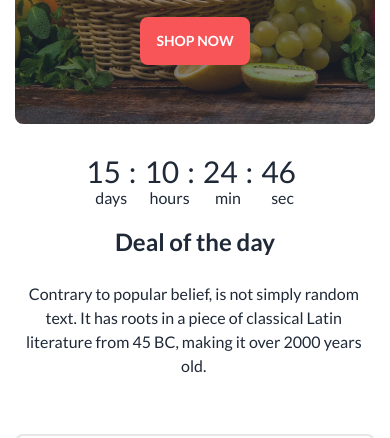
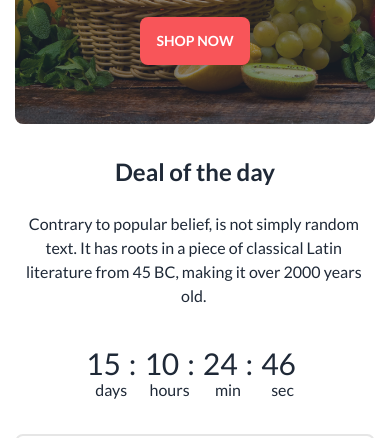
Before and after one commit to sahid013/fruit-brust-assignment3, a plain HTML site: page index.html in a window 390 px wide. Shown: the part 326-764 px from the top of the page. Drawn offline with nearby package versions, Linux system fonts and the light colour scheme; grey boxes are pictures that could not be loaded.

Commit message:
Assignment completed

```diff
--- a/index.html
+++ b/index.html
@@ -253,7 +253,7 @@
 
     <!-- Deal of the day section -->
 
-      <div class="md:mx-[45px] lg:container lg:mx-auto mt-8 md:mt-0 mb-8 hero-content p-0 flex flex-col justify-center items-center md:flex-col-reverse md:justify-start md:items-start lg:flex-row-reverse lg:justify-between">
+      <div class="md:mx-[45px] lg:container lg:mx-auto mt-8 md:mt-0 mb-8 hero-content p-0 flex flex-col-reverse justify-center items-center md:flex-col-reverse md:justify-start md:items-start lg:flex-row-reverse lg:justify-between">
         <!-- Count Down -->
         <div class="grid grid-flow-col gap-2 md:gap-5 text-center md:auto-cols-max">
           <div class="flex flex-col">
```
